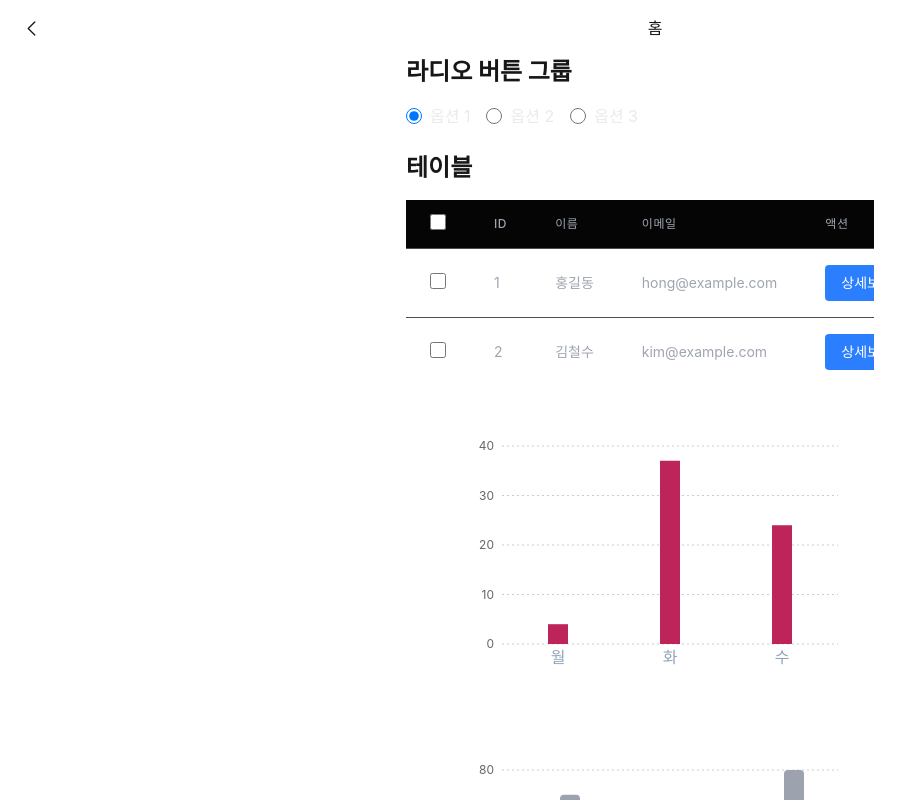
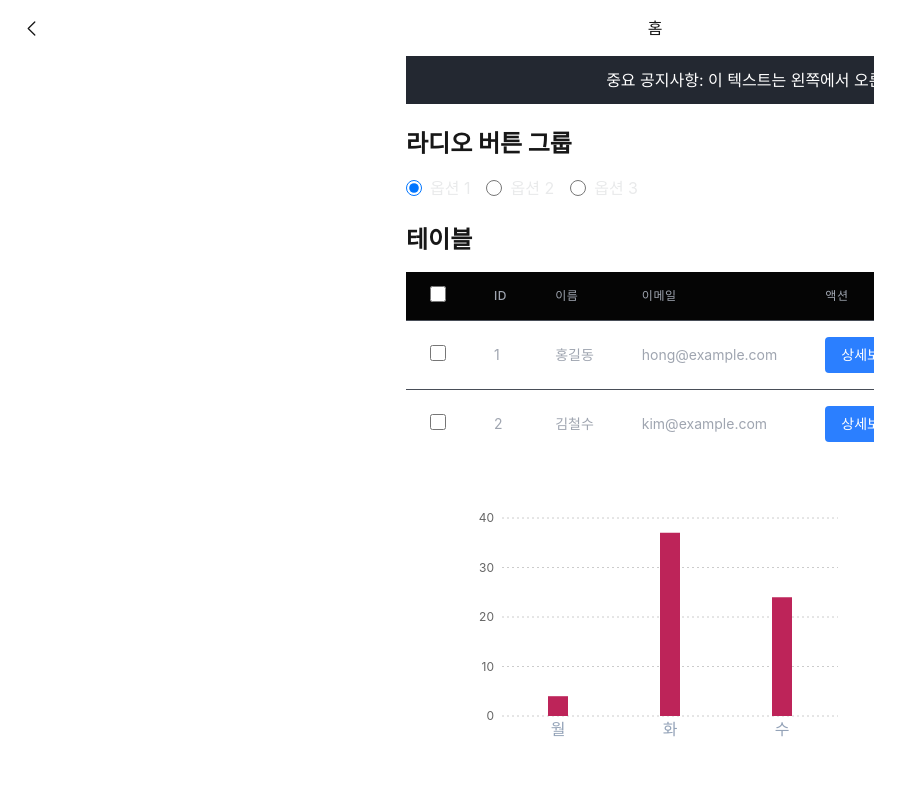
Before and after one commit to chosooyeon/admin-comp, a Next.js app: page /test in a window 1280 px wide. Shown: the top 800 px of the page, without its empty margins (0-909 px from the left). Built offline with nearby package versions, Linux system fonts and the light colour scheme; a web font is replaced by a local one.

Commit message:
움직이는 글자 만들기

```diff
--- a/src/app/test/page.tsx
+++ b/src/app/test/page.tsx
@@ -8,6 +8,7 @@ import Table from '@/components/table/Table';
 import TopButton from '@/components/button/TopButton';
 import { Column } from '@/components/table/Table';
 import DualBarChart from "@/components/chart/DualBarChart";
+import MarqueeBanner from '@/components/banner/MarqueeBanner';
 
 export default function HomePage() {
   const [selectedHealthPreferences, setSelectedHealthPreferences] = useState<string[]>([]);
@@ -84,6 +85,12 @@ export default function HomePage() {
   return (
     <Layout title="홈" hasBackButton>
       <div className="max-w-[500px] mx-auto px-4 space-y-6">
+
+      <MarqueeBanner
+        text="중요 공지사항: 이 텍스트는 왼쪽에서 오른쪽으로 흐르면서 표시됩니다!"
+        speed="normal"
+        className="bg-blue-500 text-white"
+      />
 
       <div>
         <h2 className="text-2xl font-bold mb-4">라디오 버튼 그룹</h2>
--- /dev/null
+++ b/src/components/banner/MarqueeBanner.tsx
@@ -0,0 +1,33 @@
+interface MarqueeBannerProps {
+  text: string;
+  speed?: 'slow' | 'normal' | 'fast';
+  className?: string;
+}
+
+const MarqueeBanner = ({
+  text,
+  speed = 'normal',
+  className = '',
+}:MarqueeBannerProps) => {
+  // 속도에 따른 duration 클래스 매핑
+  const speedClasses = {
+    slow: 'animate-[scroll_30s_linear_infinite]',
+    normal: 'animate-[scroll_20s_linear_infinite]',
+    fast: 'animate-[scroll_10s_linear_infinite]',
+  };
+
+  return (
+    <div className={`w-full overflow-hidden bg-gray-100 py-3 ${className}`}>
+      <div
+        className={`whitespace-nowrap inline-block ${speedClasses[speed]}`}
+        style={{
+          animation: `scroll ${speed === 'slow' ? 30 : speed === 'fast' ? 10 : 20}s linear infinite`
+        }}
+      >
+        {text}
+      </div>
+    </div>
+  );
+};
+
+export default MarqueeBanner;
--- a/src/styles/globals.css
+++ b/src/styles/globals.css
@@ -92,6 +92,28 @@
   .scale-up {
     animation: scale-up 0.3s ease-out forwards;
   }
+
+  @keyframes scroll {
+    from {
+      transform: translateX(100%);
+    }
+    to {
+      transform: translateX(-100%);
+    }
+  }
+
+  .move-scroll {
+    animation: scroll 20s linear infinite;
+  }
+
+  /* 속도 변형 클래스 */
+  .move-scroll-slow {
+    animation: scroll 30s linear infinite;
+  }
+
+  .move-scroll-fast {
+    animation: scroll 10s linear infinite;
+  }
 }
 
 /*
```
